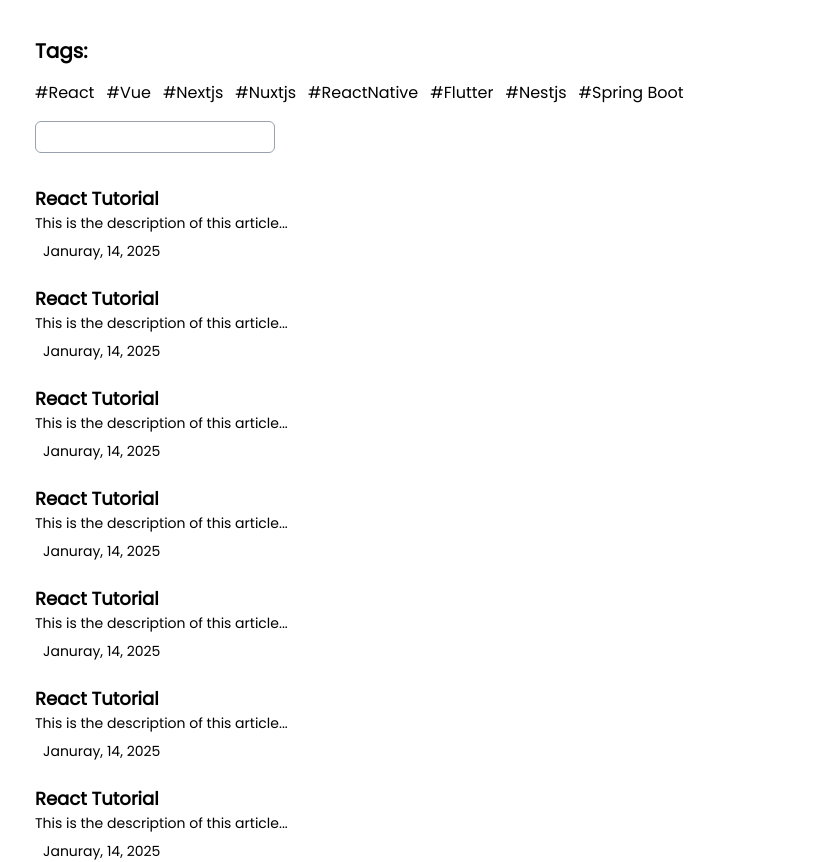
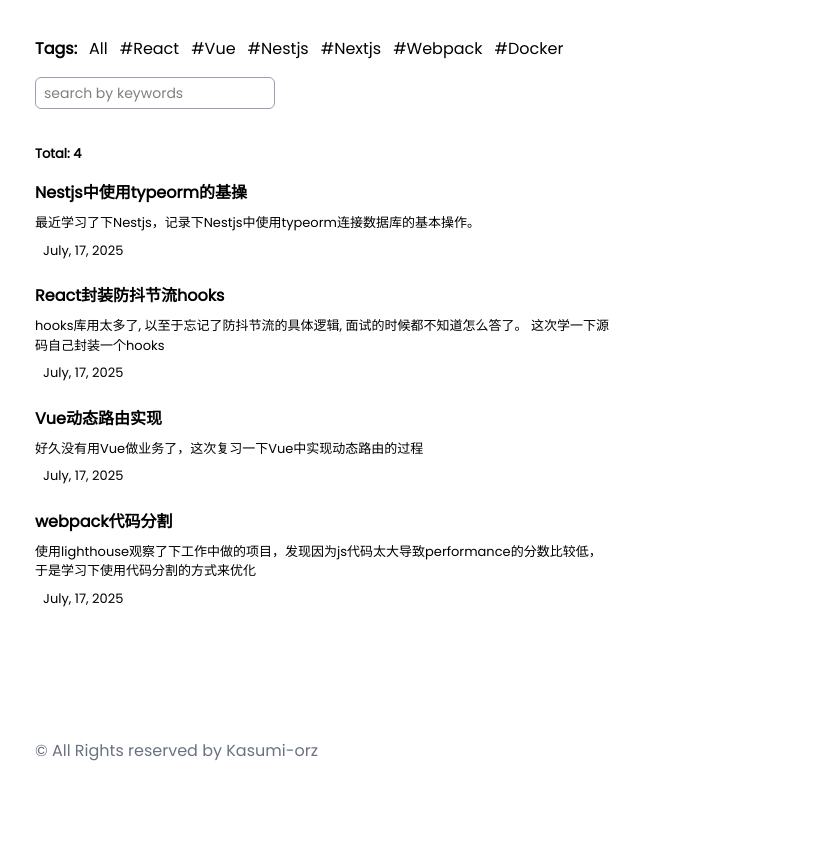
Before and after one commit to kasumi-ovo/kasumi-page, an Astro site: page /posts in a window 1280 px wide. Shown: the part 93-955 px from the top of the page, without its empty margins (221-1056 px from the left). After the commit the page ends 888 px from the top, so only its background shows below. Built offline with nearby package versions, Linux system fonts and the light colour scheme; Astro itself is replaced by a stand-in of ours; what @iconify/tailwind4 would draw is missing.

Commit message:
feat: 增加posts列表， tag筛选，以及搜索， 增加ssr适配器 node和vercel

```diff
--- a/astro.config.mjs
+++ b/astro.config.mjs
@@ -1,18 +1,26 @@
 // @ts-check
 import tailwindcss from '@tailwindcss/vite';
 import { defineConfig } from 'astro/config';
+import react from '@astrojs/react';
+import mdx from '@astrojs/mdx';
+import vercel from '@astrojs/vercel';
+import node from '@astrojs/node';
 
-import react from '@astrojs/react';
+const isVercel = !!process.env.VERCEL;
+const adapter = isVercel ? vercel() : node({
+  mode: 'standalone'
+});
 
 // https://astro.build/config
 export default defineConfig({
   // integrations: [react()]
   vite: {
-      build: {
-        minify: "esbuild"
-      },
-      plugins: [tailwindcss()]
+    build: {
+      minify: "esbuild"
+    },
+    plugins: [tailwindcss()]
   },
 
-  integrations: [react()]
+  integrations: [react(), mdx()],
+  adapter
 });
--- a/package.json
+++ b/package.json
@@ -9,11 +9,15 @@
     "astro": "astro"
   },
   "dependencies": {
+    "@astrojs/mdx": "^4.3.0",
+    "@astrojs/node": "^9.3.0",
     "@astrojs/react": "^4.3.0",
+    "@astrojs/vercel": "^8.2.2",
     "@tailwindcss/vite": "^4.1.11",
     "@types/react": "^19.1.8",
     "@types/react-dom": "^19.1.6",
     "astro": "^5.11.1",
+    "dayjs": "^1.11.13",
     "motion": "^12.23.6",
     "react": "^19.1.0",
     "react-dom": "^19.1.0",
--- /dev/null
+++ b/src/const.ts
@@ -0,0 +1 @@
+export const tags = ["React", "Vue", "Nestjs", "Nextjs", "Webpack", "Docker"] as const;
--- /dev/null
+++ b/src/content.config.ts
@@ -0,0 +1,15 @@
+import { defineCollection, z } from 'astro:content';
+import { glob } from 'astro/loaders';
+import { tags } from './const';
+
+const posts = defineCollection({
+    loader: glob({ pattern: "**/*.{md,mdx}", base: "./src/content/posts" }),
+    schema: z.object({
+        title: z.string(),
+        desc: z.string(),
+        tags: z.array(z.enum([...tags])),
+        pubDate: z.coerce.date(),
+    })
+});
+
+export const collections = { posts };
--- /dev/null
+++ b/src/content/posts/nestjs-typeorm-basic-use.mdx
@@ -0,0 +1,8 @@
+---
+title: "Nestjs中使用typeorm的基操"
+desc: "最近学习了下Nestjs，记录下Nestjs中使用typeorm连接数据库的基本操作。"
+tags: ["Nestjs"]
+pubDate: 2025-7-17
+---
+
+还没开始。。
--- /dev/null
+++ b/src/content/posts/react-hooks-of-debounce-and-throttle.mdx
@@ -0,0 +1,8 @@
+---
+title: "React封装防抖节流hooks"
+desc: "hooks库用太多了, 以至于忘记了防抖节流的具体逻辑, 面试的时候都不知道怎么答了。 这次学一下源码自己封装一个hooks"
+tags: ["React"]
+pubDate: 2025-7-17
+---
+
+还没开始..
--- /dev/null
+++ b/src/content/posts/vue-dynamic-router.mdx
@@ -0,0 +1,8 @@
+---
+title: "Vue动态路由实现"
+desc: "好久没有用Vue做业务了，这次复习一下Vue中实现动态路由的过程"
+tags: ["Vue"]
+pubDate: 2025-7-17
+---
+
+还没开始。。。
--- /dev/null
+++ b/src/content/posts/webpack-split-chunk.mdx
@@ -0,0 +1,8 @@
+---
+title: "webpack代码分割"
+desc: "使用lighthouse观察了下工作中做的项目，发现因为js代码太大导致performance的分数比较低，于是学习下使用代码分割的方式来优化"
+tags: ["Webpack"]
+pubDate: 2025-7-17
+---
+
+还没开始...
--- a/src/pages/posts/index.astro
+++ b/src/pages/posts/index.astro
@@ -1,126 +1,79 @@
 ---
+import { tags } from "@/const";
 import BaseLayout from "@/layouts/BaseLayout.astro";
-const tags = [
-    "React",
-    "Vue",
-    "Nextjs",
-    "Nuxtjs",
-    "ReactNative",
-    "Flutter",
-    "Nestjs",
-    "Spring Boot",
-];
+import { getCollection } from "astro:content";
+import formatDate from "@/utils/formatDate";
+export const prerender = false;
+const posts = await getCollection("posts");
+
+const tag = Astro.url.searchParams.get("tag") as (typeof tags)[number];
+const search = Astro.url.searchParams.get("search") as (typeof tags)[number];
+let tarPosts = posts;
+if (tag) {
+    tarPosts = tarPosts.filter((post) => {
+        return post.data.tags.map((tag) => tag.toLowerCase()).includes(tag);
+    });
+}
+if (search) {
+    tarPosts = tarPosts.filter((post) => {
+        return (
+            post.data.title.includes(search) || post.data.desc.includes(search)
+        );
+    });
+}
+
+const count = tarPosts.length;
 ---
 
 <BaseLayout>
-    <section class="mt-10">
-        <span class="text-xl font-bold">Tags:</span>
-        <div class="flex flex-wrap gap-3 mt-4">
+    <section class="mt-10 flex items-center gap-3">
+        <span class="text-[16px] font-bold">Tags:</span>
+        <div class="flex flex-wrap gap-3 text-[16px] tags">
+            <a href={`/posts`} class="hover:underline hover:text-theme">
+                All
+            </a>
             {
                 tags.map((tag) => (
-                    <a href="/posts" class="hover:underline hover:text-theme">
+                    <span class="tag hover:underline hover:text-theme cursor-pointer">
                         #{tag}
-                    </a>
+                    </span>
                 ))
             }
         </div>
     </section>
     <section class="mt-4">
         <div class="flex">
-            <input class="search-input" />
+            <input class="search-input" placeholder="search by keywords" />
         </div>
     </section>
     <section class="mt-8">
+        <span class="font-bold text-[13px]">Total: {count}</span>
+    </section>
+    <section class="mt-4">
         <ul class="flex flex-col gap-6">
-            <li>
-                <article>
-                    <span class="font-bold text-lg">React Tutorial</span>
-                    <p class="text-sm">This is the description of this article...</p>
-                    <div class="flex items-center gap-2 mt-2">
-                        <span class="icon-[ri--calendar-schedule-line]"></span>
-                        <span class="text-sm">Januray, 14, 2025</span>
-                    </div>
-                </article>
-            </li>
-            <li>
-                <article>
-                    <span class="font-bold text-lg">React Tutorial</span>
-                    <p class="text-sm">This is the description of this article...</p>
-                    <div class="flex items-center gap-2 mt-2">
-                        <span class="icon-[ri--calendar-schedule-line]"></span>
-                        <span class="text-sm">Januray, 14, 2025</span>
-                    </div>
-                </article>
-            </li>
-             <li>
-                <article>
-                    <span class="font-bold text-lg">React Tutorial</span>
-                    <p class="text-sm">This is the description of this article...</p>
-                    <div class="flex items-center gap-2 mt-2">
-                        <span class="icon-[ri--calendar-schedule-line]"></span>
-                        <span class="text-sm">Januray, 14, 2025</span>
-                    </div>
-                </article>
-            </li>
-              <li>
-                <article>
-                    <span class="font-bold text-lg">React Tutorial</span>
-                    <p class="text-sm">This is the description of this article...</p>
-                    <div class="flex items-center gap-2 mt-2">
-                        <span class="icon-[ri--calendar-schedule-line]"></span>
-                        <span class="text-sm">Januray, 14, 2025</span>
-                    </div>
-                </article>
-            </li>
-              <li>
-                <article>
-                    <span class="font-bold text-lg">React Tutorial</span>
-                    <p class="text-sm">This is the description of this article...</p>
-                    <div class="flex items-center gap-2 mt-2">
-                        <span class="icon-[ri--calendar-schedule-line]"></span>
-                        <span class="text-sm">Januray, 14, 2025</span>
-                    </div>
-                </article>
-            </li>
-              <li>
-                <article>
-                    <span class="font-bold text-lg">React Tutorial</span>
-                    <p class="text-sm">This is the description of this article...</p>
-                    <div class="flex items-center gap-2 mt-2">
-                        <span class="icon-[ri--calendar-schedule-line]"></span>
-                        <span class="text-sm">Januray, 14, 2025</span>
-                    </div>
-                </article>
-            </li>
-              <li>
-                <article>
-                    <span class="font-bold text-lg">React Tutorial</span>
-                    <p class="text-sm">This is the description of this article...</p>
-                    <div class="flex items-center gap-2 mt-2">
-                        <span class="icon-[ri--calendar-schedule-line]"></span>
-                        <span class="text-sm">Januray, 14, 2025</span>
-                    </div>
-                </article>
-            </li>
-              <li>
-                <article>
-                    <span class="font-bold text-lg">React Tutorial</span>
-                    <p class="text-sm">This is the description of this article...</p>
-                    <div class="flex items-center gap-2 mt-2">
-                        <span class="icon-[ri--calendar-schedule-line]"></span>
-                        <span class="text-sm">Januray, 14, 2025</span>
-                    </div>
-                </article>
-            </li>
+            {
+                tarPosts.map((post) => (
+                    <li>
+                        <article class="max-w-xl">
+                            <a
+                                class="font-bold text-[16px] hover:text-theme"
+                                href={`/posts/${post.id}`}
+                            >
+                                {post.data.title}
+                            </a>
+                            <p class="text-[13px] mt-2">{post.data.desc}</p>
+                            <div class="flex items-center gap-2 mt-2 ">
+                                <span class="icon-[ri--calendar-schedule-line] text-[14px]" />
+                                <span class="text-[13px]">
+                                    {formatDate(post.data.pubDate)}
+                                </span>
+                            </div>
+                        </article>
+                    </li>
+                ))
+            }
         </ul>
     </section>
-    <div class="flex justify-end gap-3 mt-4">
-        <a href="#">Prev</a>
-        <a href="#">1</a>
-        <a href="#">2</a>
-        <a href="#">3</a>
-        <a href="#">Next</a>
-    </div>
 </BaseLayout>
 <style>
     @reference "@/styles/global.css";
@@ -128,3 +81,26 @@ const tags = [
         @apply outline-0 border border-gray-400 rounded-md h-8 w-60 px-2 py-1 text-sm focus:shadow-md shadow-theme transition-all duration-150;
     }
 </style>
+<script>
+    const search = document.querySelector<HTMLInputElement>(".search-input");
+    const tags = document.querySelector<HTMLDivElement>(".tags");
+    tags?.addEventListener("click", (ev: MouseEvent) => {
+        const target = ev.target as HTMLDivElement | HTMLSpanElement;
+        if (target.classList.contains("tag")) {
+            const v = target.innerText.slice(1).toLowerCase();
+            const params = new URLSearchParams(window.location.search);
+            params.set("tag", v);
+            const newUrl = `${window.location.pathname}?${params.toString()}`;
+            window.location.href = newUrl;
+        }
+    });
+    search?.addEventListener("keyup", (ev: KeyboardEvent) => {
+        if (ev.key === "Enter") {
+            const target = ev.target as HTMLInputElement;
+            const params = new URLSearchParams(window.location.search);
+            params.set("search", target.value);
+            const newUrl = `${window.location.pathname}?${params.toString()}`;
+            window.location.href = newUrl;
+        }
+    });
+</script>
--- /dev/null
+++ b/src/utils/formatDate.ts
@@ -0,0 +1,6 @@
+import dayjs from "dayjs";
+
+export default function formatDate(date: Date | dayjs.Dayjs) {
+    const template = "MMMM, DD, YYYY"
+    return dayjs.isDayjs(date) ? date.format(template) : dayjs(date).format(template)
+}
```
Also changed, not shown: pnpm-lock.yaml, 1 other file.
